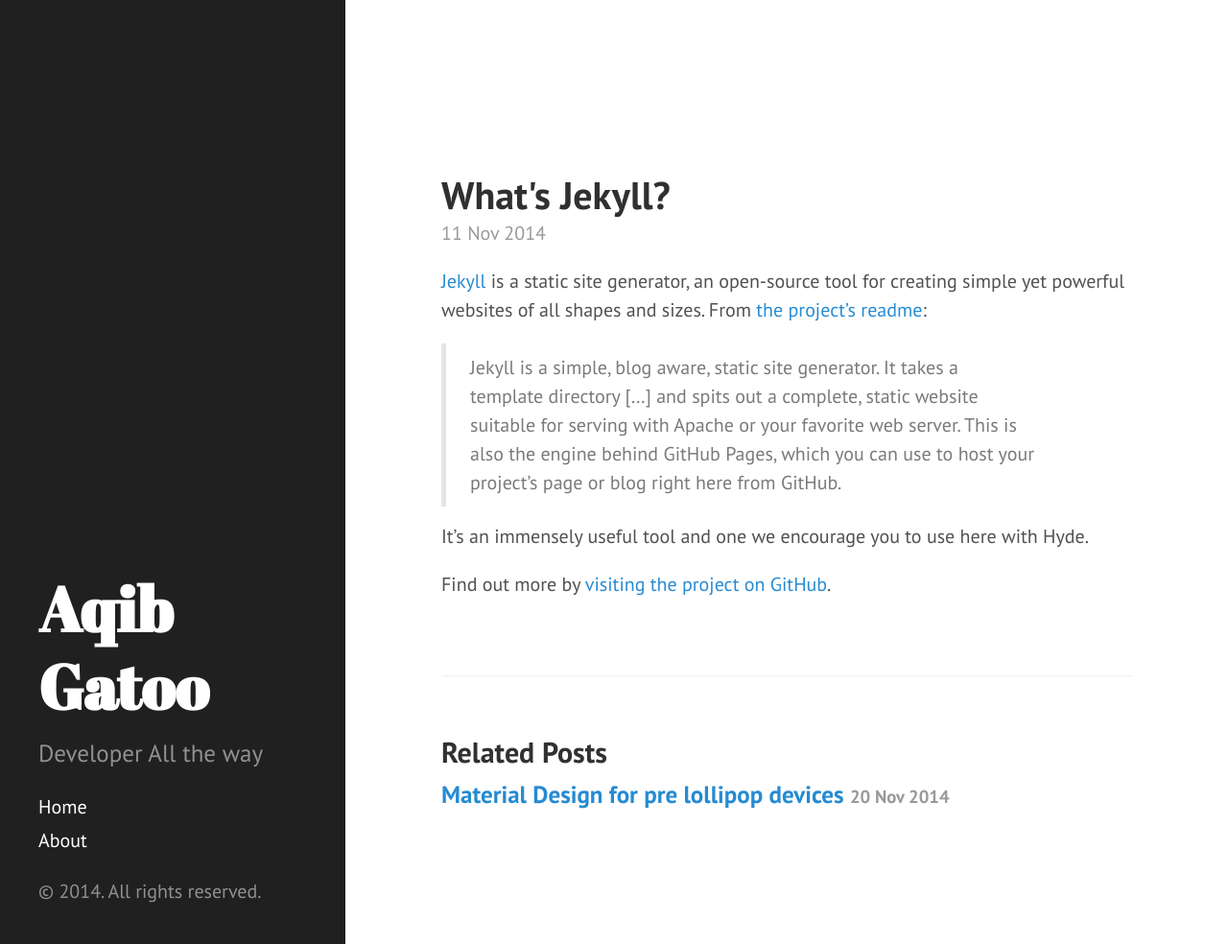
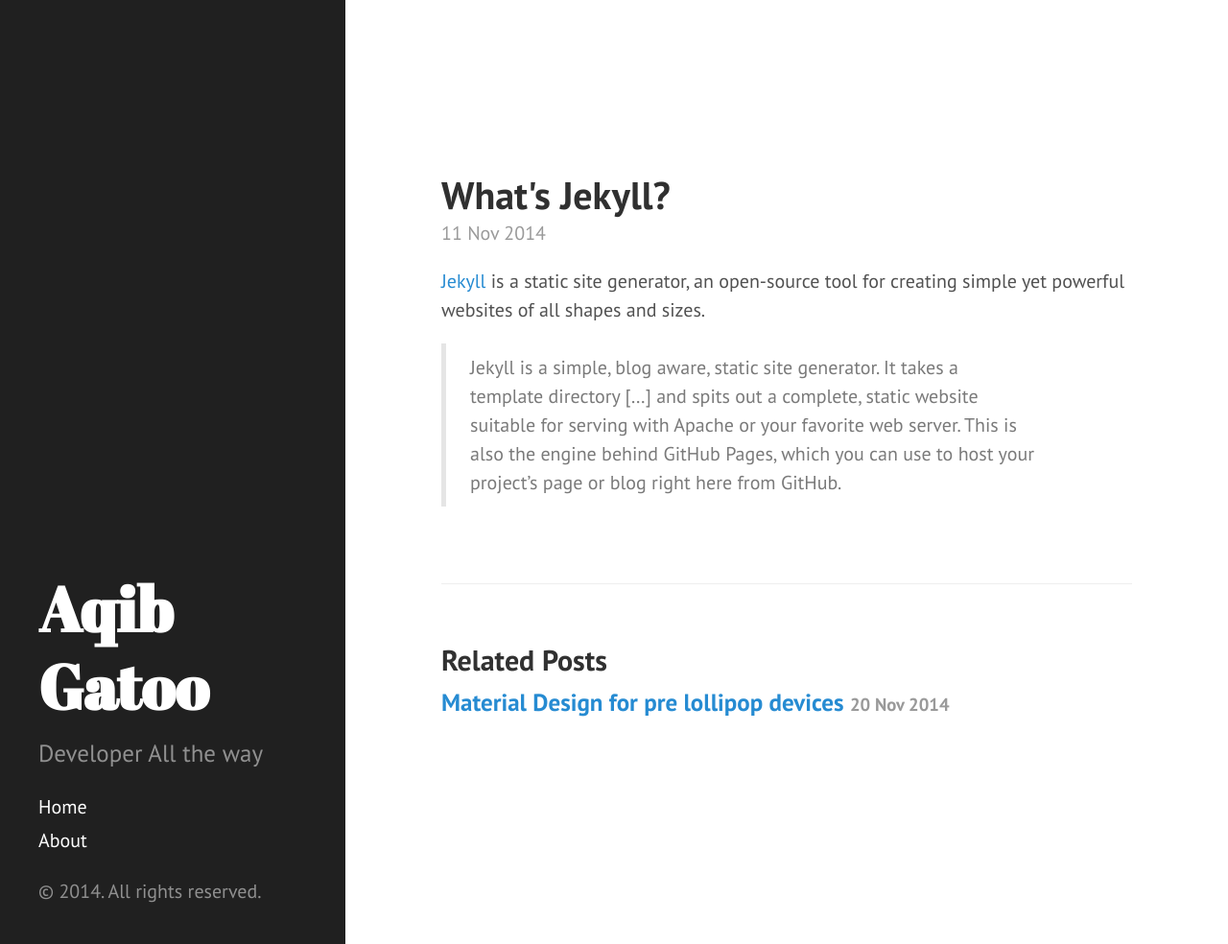
Before and after one commit to aqibgatoo/aqibgatoo.github.io, a Jekyll site: the page built from _posts/2014-11-11-whats-jekyll.md, in a window 1280 px wide and 984 px high. Shown: the whole window at 96% size. Built offline with Jekyll 4.4.1, drawn with Linux system fonts in a browser that asks for light colours.

Commit message:
Update post

```diff
--- a/_posts/2014-11-11-whats-jekyll.md
+++ b/_posts/2014-11-11-whats-jekyll.md
@@ -3,10 +3,6 @@ layout: post
 title: What's Jekyll?
 ---
 
-[Jekyll](http://jekyllrb.com) is a static site generator, an open-source tool for creating simple yet powerful websites of all shapes and sizes. From [the project's readme](https://github.com/mojombo/jekyll/blob/master/README.markdown):
+[Jekyll](http://jekyllrb.com) is a static site generator, an open-source tool for creating simple yet powerful websites of all shapes and sizes.
 
   > Jekyll is a simple, blog aware, static site generator. It takes a template directory [...] and spits out a complete, static website suitable for serving with Apache or your favorite web server. This is also the engine behind GitHub Pages, which you can use to host your project’s page or blog right here from GitHub.
-
-It's an immensely useful tool and one we encourage you to use here with Hyde.
-
-Find out more by [visiting the project on GitHub](https://github.com/mojombo/jekyll).
```
